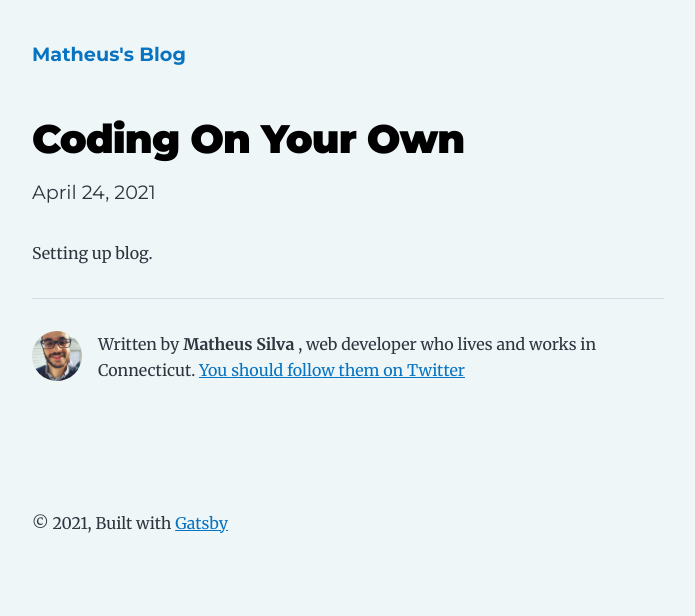
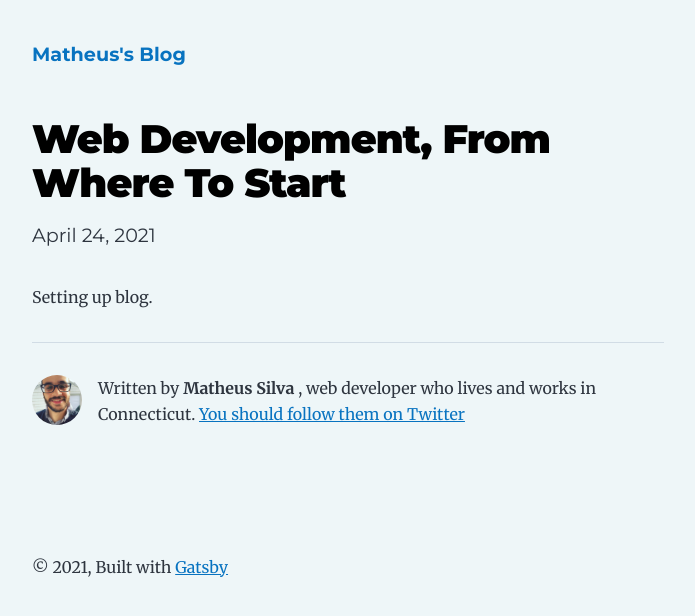
Before and after one commit to heuzin/gatsby-my-blog-starter, a Gatsby site: page /testing/coding-on-your-own/ in a window 1280 px wide. Shown: the whole page, without its empty margins (292-987 px from the left). Built offline with nearby package versions, Linux system fonts and the light colour scheme; Gatsby itself is replaced by a stand-in of ours.

Commit message:
changing idea

```diff
--- a/content/blog/testing/coding-on-your-own.md
+++ b/content/blog/testing/coding-on-your-own.md
@@ -1,7 +1,7 @@
 ---
-title: Coding On Your Own
+title: Web Development, From Where To Start
 date: "2021-04-24T20:24:03.284Z"
-description: "Tips on learning how to start coding on your own"
+description: "Tips on learning how to start coding"
 ---
 
 Setting up blog.
```
